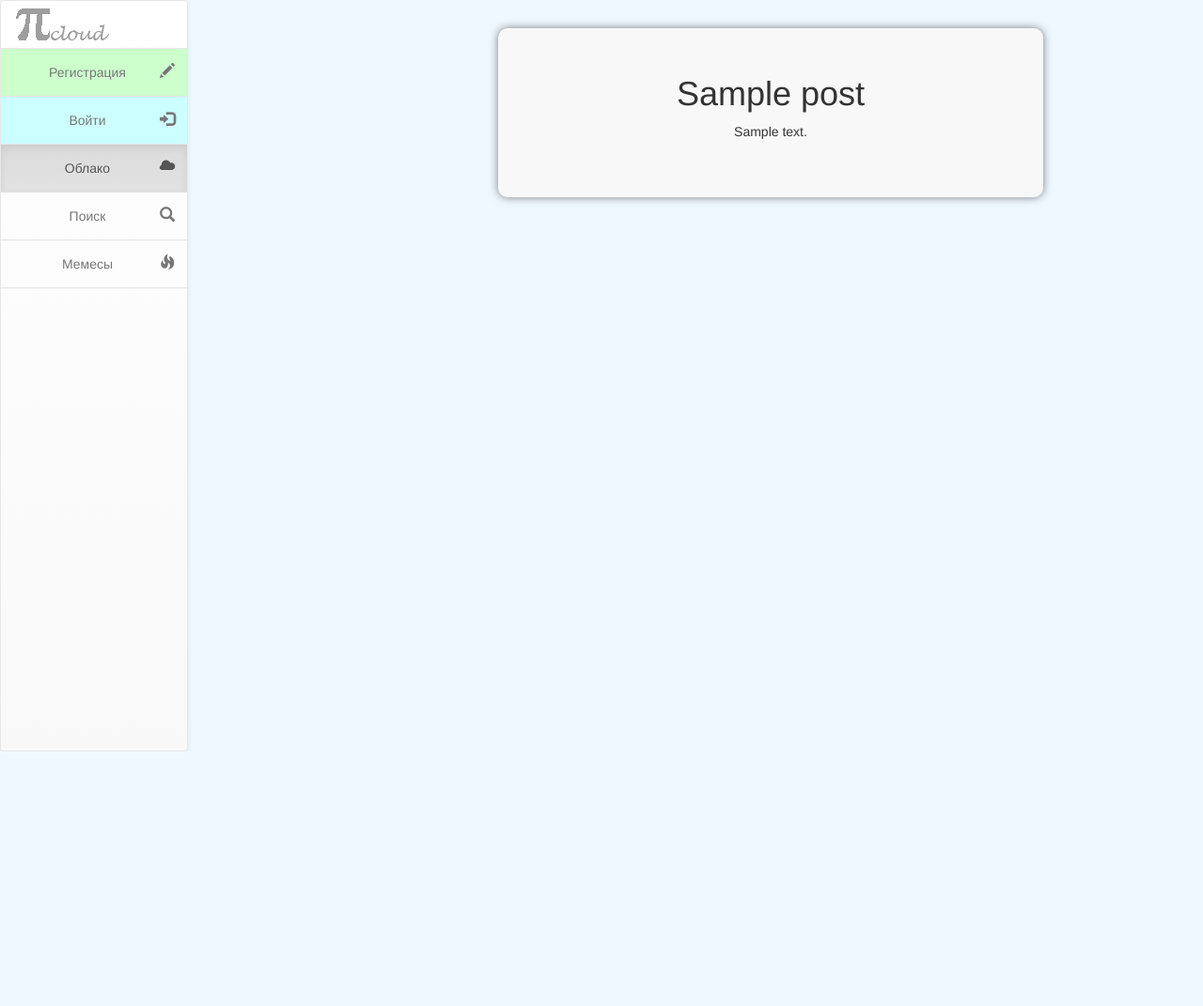
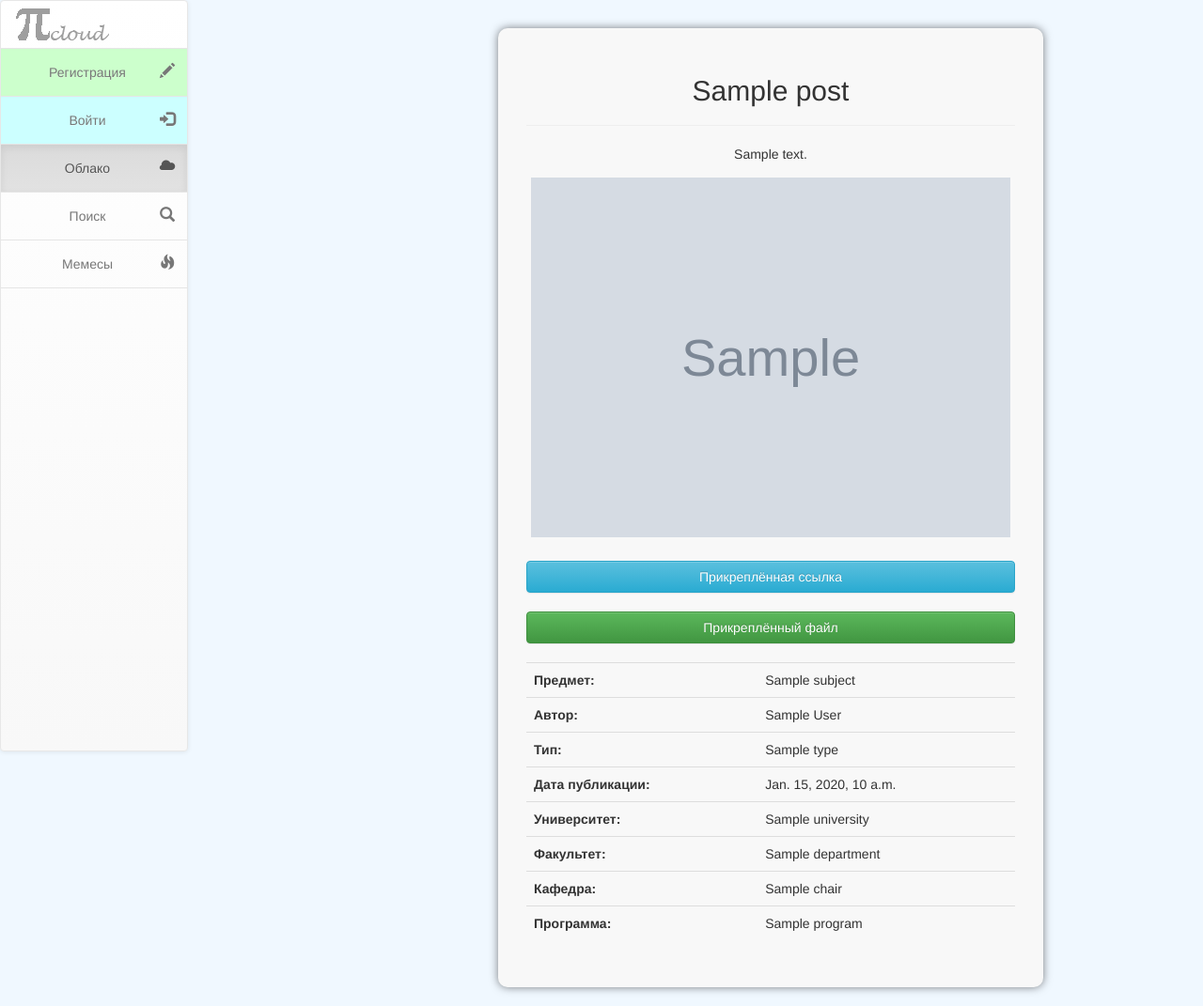
Before and after one commit to picloud-pw/picloud, a Django app: template cloud/templates/cloud/post_detail.html in a window 1280 px wide; the page is wider, and only the part inside the window is pictured. Shown: that part at 94% size. Before the commit the page ends 800 px from the top of that part, so only its background shows below. Run offline with Django 3.2, Linux system fonts and the light colour scheme; the template is opened without the code that fills it: most values are stand-ins (such as "Sample title", 1, 10 or a date in 2020); grey boxes marked "Sample" are stand-in pictures; some libraries are stand-ins or nearby versions.

Commit message:
Отредактирована страница с подробными данными о посте

```diff
--- a/cloud/templates/cloud/post_detail.html
+++ b/cloud/templates/cloud/post_detail.html
@@ -10,14 +10,73 @@
 
 {% block content %}
 
-    <div class="container-fluid" style="margin: 0; padding: 0;">
+    <div class="container-fluid no-margin-padding">
         <div class="col-md-3 col-lg-3"></div>
         <div class="col-md-6 col-lg-6">
             <div class="post-panel" style="padding: 30px">
-                <h1> {{ post.title }}</h1>
-                <p>{{ post.text }}</p> <br>
-                {% if user.is_authenticated %}
-                    <a class="btn btn-default" href="{% url 'post_edit' pk=post.pk %}">Редактировать пост</a>
+                <h2> {{ post.title }}</h2>
+                <hr>
+                <p>{{ post.text }}</p>
+
+                {% if post.image %}
+                    <img src="{{ post.image.url }}" class="post-image">
+                {% endif %}
+
+                <br><br>
+                {% if post.link %}
+                    <a href="{{ post.link }}">
+                        <div class="btn btn-info" style="width:100%">Прикреплённая ссылка</div>
+                    </a>
+                {% endif %}
+                <br><br>
+                {% if post.file %}
+                    <a href="{{ post.file.url }}">
+                        <div class="btn btn-success" style="width:100%">Прикреплённый файл</div>
+                    </a>
+                {% endif %}
+                <br><br>
+
+                <table class="table" style="text-align: left">
+                    <tr>
+                        <th>Предмет:</th>
+                        <td>{{ post.subject.title }}</td>
+                    </tr>
+                    <tr>
+                        <th>Автор:</th>
+                        <td>{{ post.author }}</td>
+                    </tr>
+                    <tr>
+                        <th>Тип:</th>
+                        <td>{{ post.type.title }}</td>
+                    </tr>
+                    <tr>
+                        <th>Дата публикации:</th>
+                        <td>{{ post.created_date }}</td>
+                    </tr>
+                    <tr>
+                        <th>Университет:</th>
+                        <td>{{ post.subject.program.chair.department.university.title}}</td>
+                    </tr>
+                    <tr>
+                        <th>Факультет:</th>
+                        <td>{{ post.subject.program.chair.department.title}}</td>
+                    </tr>
+                    <tr>
+                        <th>Кафедра:</th>
+                        <td>{{ post.subject.program.chair.title}}</td>
+                    </tr>
+                    <tr>
+                        <th>Программа:</th>
+                        <td>{{ post.subject.program.title }}</td>
+                    </tr>
+                    </table>
+
+                {% if user == post.author or post.author.is_staff or post.author.is_superuser %}
+                    <a href="{% url 'post_edit' pk=post.pk %}">
+                        <div class="btn btn-warning" style="width:100%">
+                            Редактировать пост
+                        </div>
+                    </a>
                 {% endif %}
             </div>
         </div>
--- a/cloud/templates/cloud/post_list.html
+++ b/cloud/templates/cloud/post_list.html
@@ -26,7 +26,7 @@
                            <a href="{{ post.link }}"><div class="btn btn-default">Прикреплённая ссылка</div></a>
                         {% endif %}
                         {% if post.file %}
-                            <a href="{{ post.file.url }}"><div class="btn btn-info">Прикреплённый файл</div></a>
+                            <a href="{{ post.file.url }}"><div class="btn btn-default">Прикреплённый файл</div></a>
                         {% endif %}
                     <table class="table">
                         <tr>
```
Also changed, not shown: db.sqlite3.
